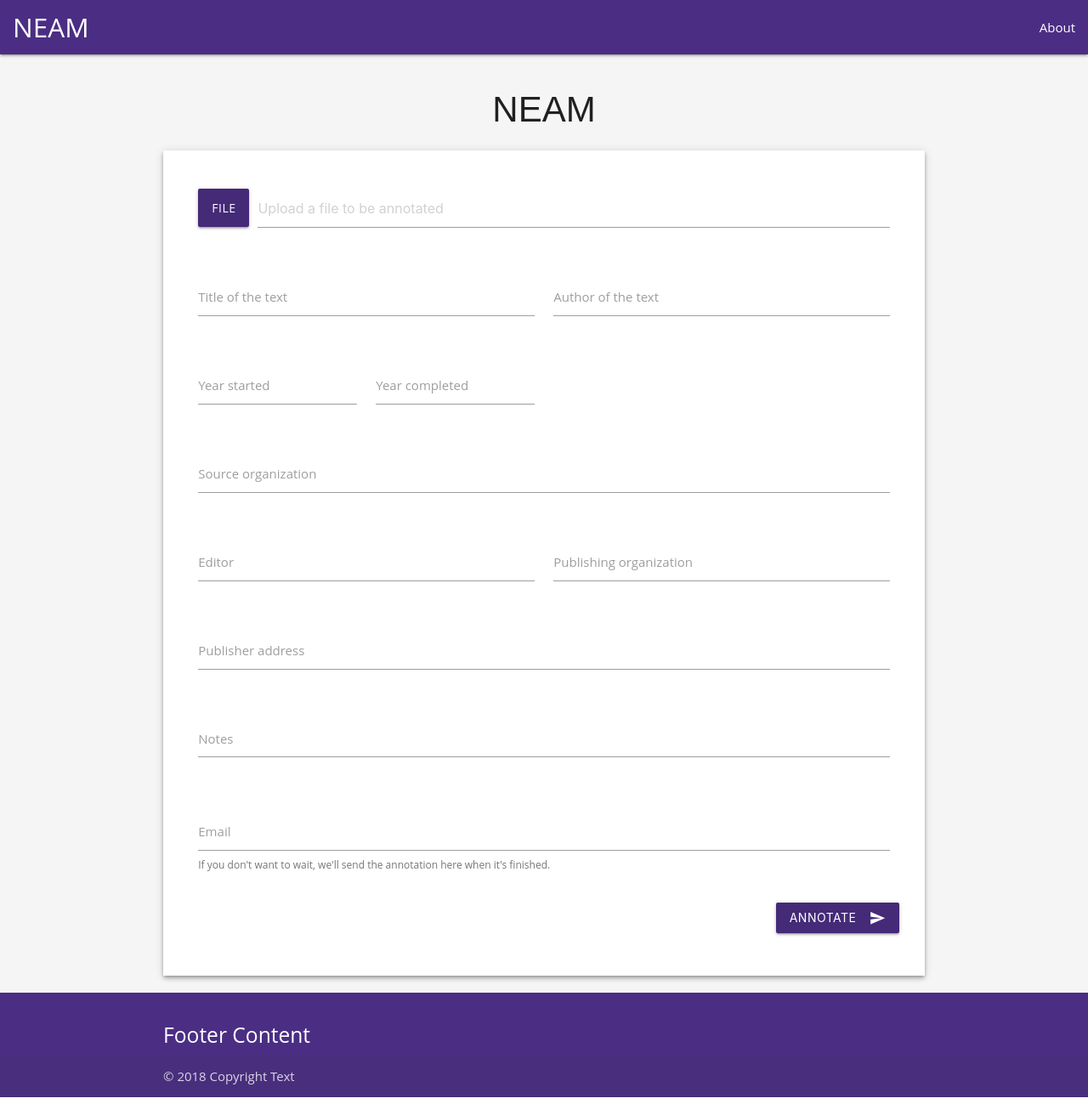
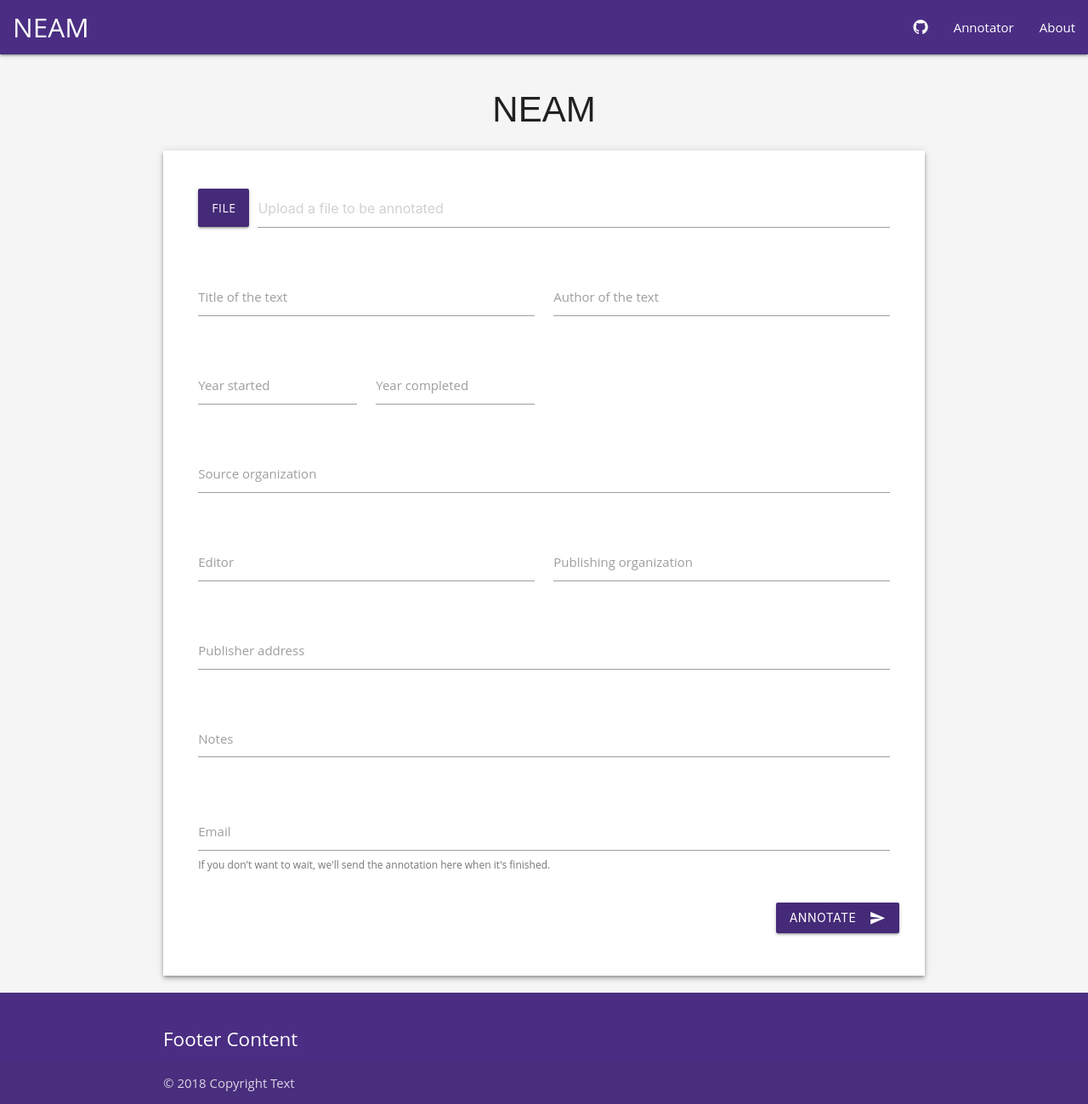
Before and after one commit to Linguistics575/neam, a Flask app: page / in a window 1280 px wide. Shown: the whole page at 85% size. Run offline with Flask 2, Linux system fonts and the light colour scheme; parts of the project's set-up code (start-up, migrations or seed data) failed here and were passed over; some libraries are stand-ins or nearby versions.

Commit message:
Add github link to webpage

```diff
--- a/neam/python/app/static/css/style.css
+++ b/neam/python/app/static/css/style.css
@@ -48,6 +48,14 @@ h3 {
     font-size: 1.8rem;
 }
 
+h4 {
+    font-size: 1.5rem;
+}
+
+h5 {
+    font-size: 1.2rem;
+}
+
 strong {
     font-weight: bolder;
 }
@@ -60,3 +68,7 @@ strong {
 .box h2:first-child {
     margin-top: .5rem;
 }
+
+.icon {
+    display: flex;
+}
--- a/neam/python/app/templates/layout.html
+++ b/neam/python/app/templates/layout.html
@@ -7,6 +7,8 @@
         <link rel="stylesheet" href="https://cdnjs.cloudflare.com/ajax/libs/materialize/1.0.0-beta/css/materialize.min.css" />
         <!-- Materialize icons -->
         <link href="https://fonts.googleapis.com/icon?family=Material+Icons" rel="stylesheet" />
+        <!-- Font Awesome icons -->
+        <link href="https://maxcdn.bootstrapcdn.com/font-awesome/4.7.0/css/font-awesome.min.css" rel="stylesheet" />
         <!-- App-specific stylesheet -->
         <link href="{{ url_for('static', filename='css/style.css') }}" rel="stylesheet" />
     </head>
@@ -16,6 +18,14 @@
                 <div class="nav-wrapper">
                     <a href="/" class="brand-logo">NEAM</a>
                     <ul id="nav-mobile" class="right hide-on-med-and-down">
+                        <li>
+                            <a href="https://github.com/Linguistics575/neam">
+                            <span class="icon">
+                                <i class="fa fa-lg fa-github"></i>
+                            </span>
+                            </a>
+                        </li>
+                        <li><a href="/">Annotator</a></li>
                         <li><a href="/about">About</a></li>
                     </ul>
                 </div>
@@ -28,7 +38,7 @@
 
         <footer class="page-footer">
             <div class="container">
-                <h5>Footer Content</h5>
+                <h4>Footer Content</h4>
             </div>
             <div class="footer-copyright">
                 <div class="container">
```
